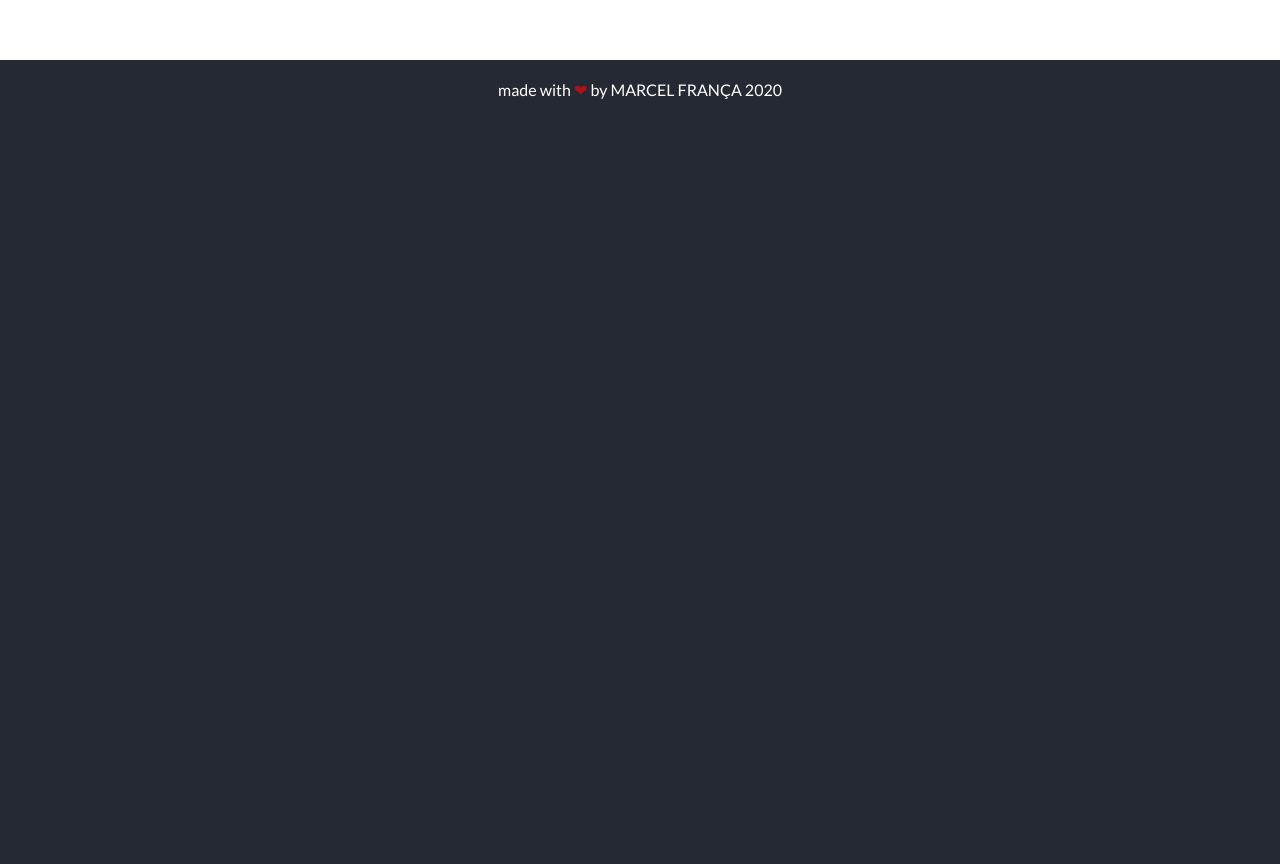
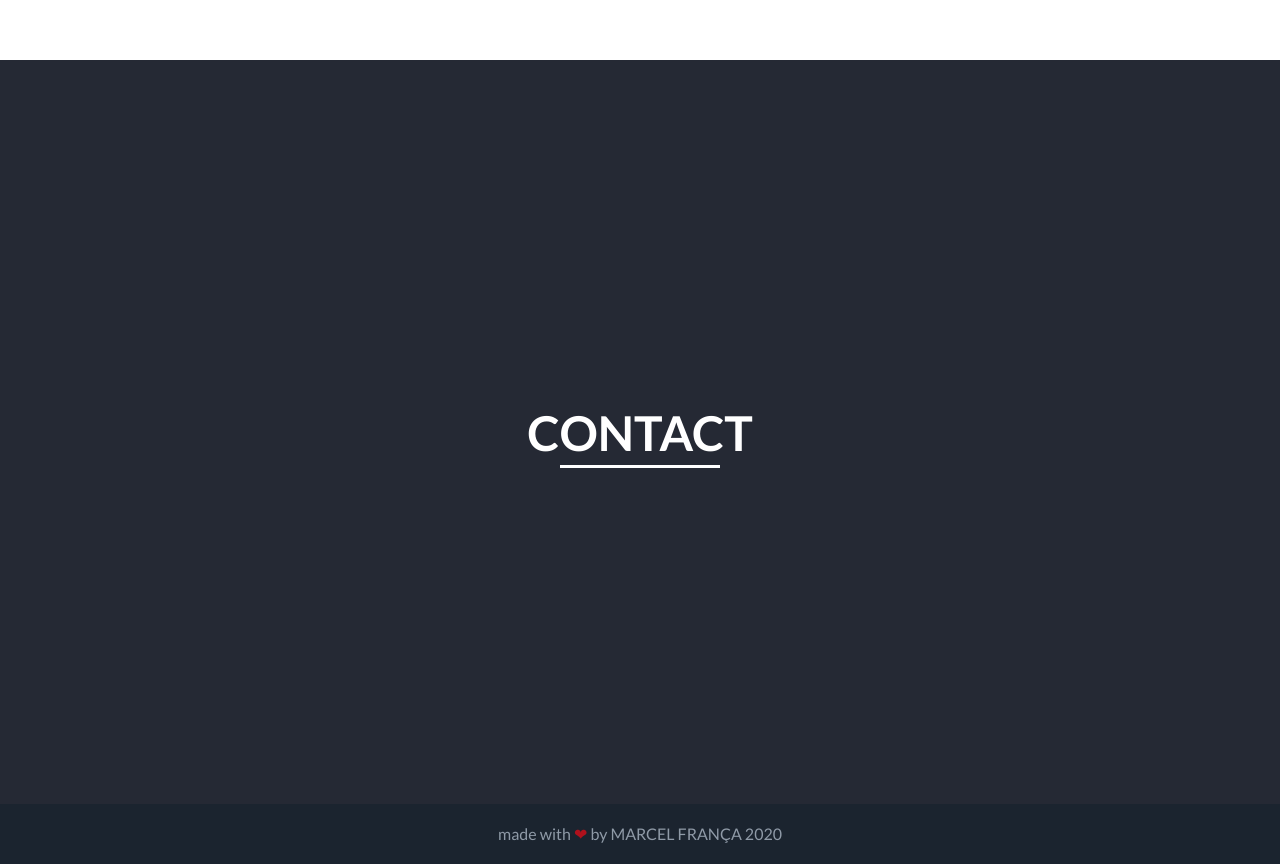
Before and after one commit to MarcelGFranca/marcelgfranca, a plain HTML site: page index.html in a window 1280 px wide. Shown: the part 1540-2404 px from the top of the page. Before the commit the page ends 1660 px from the top, so only its background shows below. Drawn offline with Linux system fonts and the light colour scheme.

Commit message:
added contact

```diff
--- /dev/null
+++ b/assets/css/contact.css
@@ -0,0 +1,13 @@
+.contact {
+  height: 93vh;
+  align-items: center;
+  display: flex;
+  flex-direction: column;
+  justify-content: center;
+}
+
+.contact-title {
+  /* font-size: 3em; */
+  /* text-transform: uppercase; */
+  /* margin: 0 auto; */
+}
--- a/assets/css/footer.css
+++ b/assets/css/footer.css
@@ -1,6 +1,11 @@
+.footer {
+  background-color: #1b242f;
+}
 .footer-copyright {
+  color: #8f9aa7;
+  padding: 20px 0;
   text-align: center;
-  padding: 20px 0;
+  vertical-align: bottom;
 }
 
 .footer-heart {
--- a/assets/css/main.css
+++ b/assets/css/main.css
@@ -1,6 +1,8 @@
 @import "header.css";
 @import "about.css";
+@import "contact.css";
 @import "footer.css";
+@import "utils.css";
 
 body {
   background-color: #252934;
@@ -13,4 +15,5 @@ body {
   margin: 0 auto;
   max-width: 1200px;
   width: 100%;
+  position: relative;
 }
--- /dev/null
+++ b/assets/css/utils.css
@@ -0,0 +1,18 @@
+.section-title {
+  text-align: center;
+  text-transform: uppercase;
+  margin: 0 auto;
+  font-size: 3em;
+}
+
+.section-title:after {
+  bottom: -7px;
+  background-color: #fff;
+  content: "";
+  height: 3px;
+  position: absolute;
+  width: 160px;
+  margin: 0 auto;
+  left: 0;
+  right: 0;
+}
--- a/index.html
+++ b/index.html
@@ -11,6 +11,8 @@
       rel="stylesheet"
     />
 		<link href="https://fonts.googleapis.com/css2?family=Open+Sans:wght@400;700&display=swap" rel="stylesheet">
+		<link href="https://fonts.googleapis.com/icon?family=Material+Icons"
+      rel="stylesheet">
   </head>
   <body>
     <section></section>
@@ -24,10 +26,13 @@
       </div>
     </section>
 		<section class="about">
-		<div class="container">
-
-
-		</div>
+			<div class="container">
+			</div>
+		</section>
+		<section class="contact">
+			<div class="container">
+				<h2 class="contact-title section-title">Contact</h2>
+				</div>
 		</section>
 		<section class="footer">
 			<div class="container">
```
